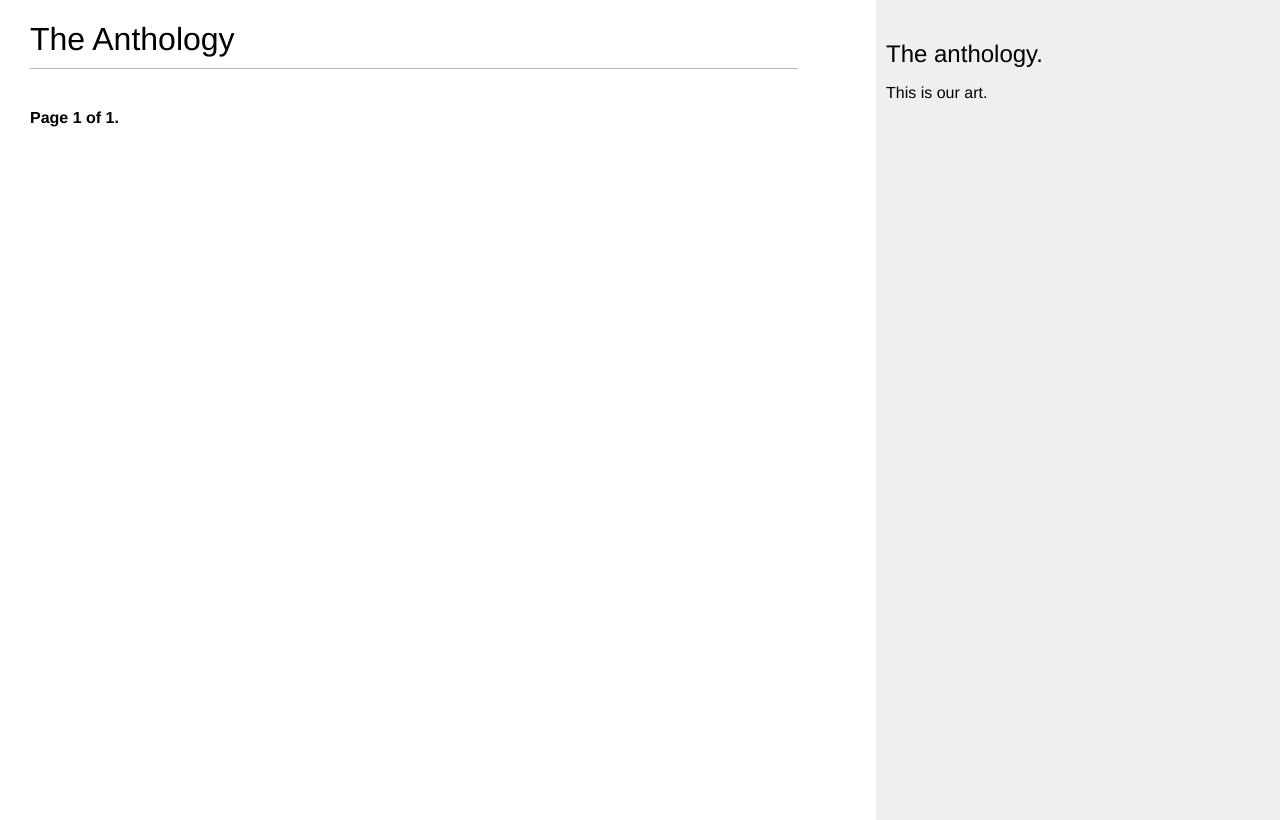
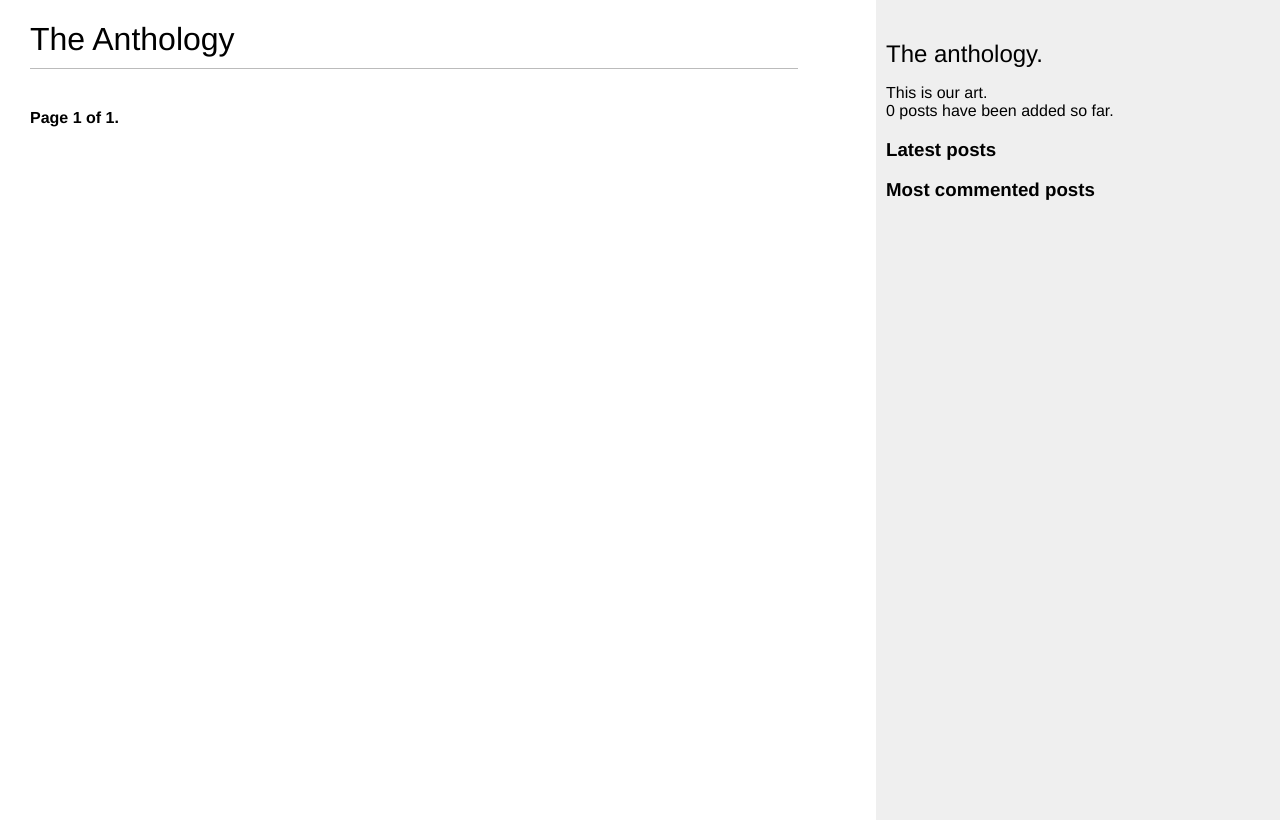
Before and after one commit to emmanueluwa/dbe_voice, a Django app: page /anthology/ in a window 1280 px wide. Run offline with Django 4.2, Linux system fonts and the light colour scheme; data that the repository does not hold is empty.

Commit message:
adding custom template tags for posts with most comments and latest posts

```diff
--- a/anthology/templates/anthology/base.html
+++ b/anthology/templates/anthology/base.html
@@ -1,4 +1,4 @@
-{% load static %}
+{% load anthology_tags %} {% load static %}
 <!DOCTYPE hmtl>
 <html>
   <head>
@@ -9,7 +9,20 @@
     <div id="content">{% block content %} {% endblock %}</div>
     <div id="sidebar">
       <h2>The anthology.</h2>
-      <p>This is our art.</p>
+      <p>
+        This is our art. <br />{% total_posts %} posts have been added so far.
+      </p>
+      <h3>Latest posts</h3>
+      {% show_latest_posts 3 %}
+      <h3>Most commented posts</h3>
+      {% get_most_commented_posts as most_commented_posts %}
+      <ul>
+        {% for post in most_commented_posts %}
+        <li>
+          <a href="{{ post.get_absolute_url }}"> {{ post.title }} </a>
+        </li>
+        {% endfor %}
+      </ul>
     </div>
   </body>
 </html>
--- /dev/null
+++ b/anthology/templates/anthology/post/latest_posts.html
@@ -0,0 +1,7 @@
+<ul>
+  {% for post in latest_posts %}
+  <li>
+    <a href="{{ post.get_absolute_url }}"> {{ post.title }} </a>
+  </li>
+  {% endfor %}
+</ul>
--- /dev/null
+++ b/anthology/templatetags/anthology_tags.py
@@ -0,0 +1,21 @@
+from django import template
+from ..models import Post
+from django.db.models import Count
+
+#tag retrieving total posts published
+
+#used to register template tags and filters of app
+register = template.Library()
+@register.simple_tag
+def total_posts():
+    return Post.published.count()
+
+@register.inclusion_tag('anthology/post/latest_posts.html')
+def show_latest_posts(count=5):
+    latest_posts = Post.published.order_by('-publish')[:count]
+    return {'latest_posts': latest_posts}
+
+#building a Queryset using annotate() function to get number of comments for each post
+@register.simple_tag
+def get_most_commented_posts(count=5):
+    return Post.published.annotate(total_comments=Count('comments')).order_by('-total_comments')[:count]
```
Also changed, not shown: anthology/templatetags/__init__.py (added).
